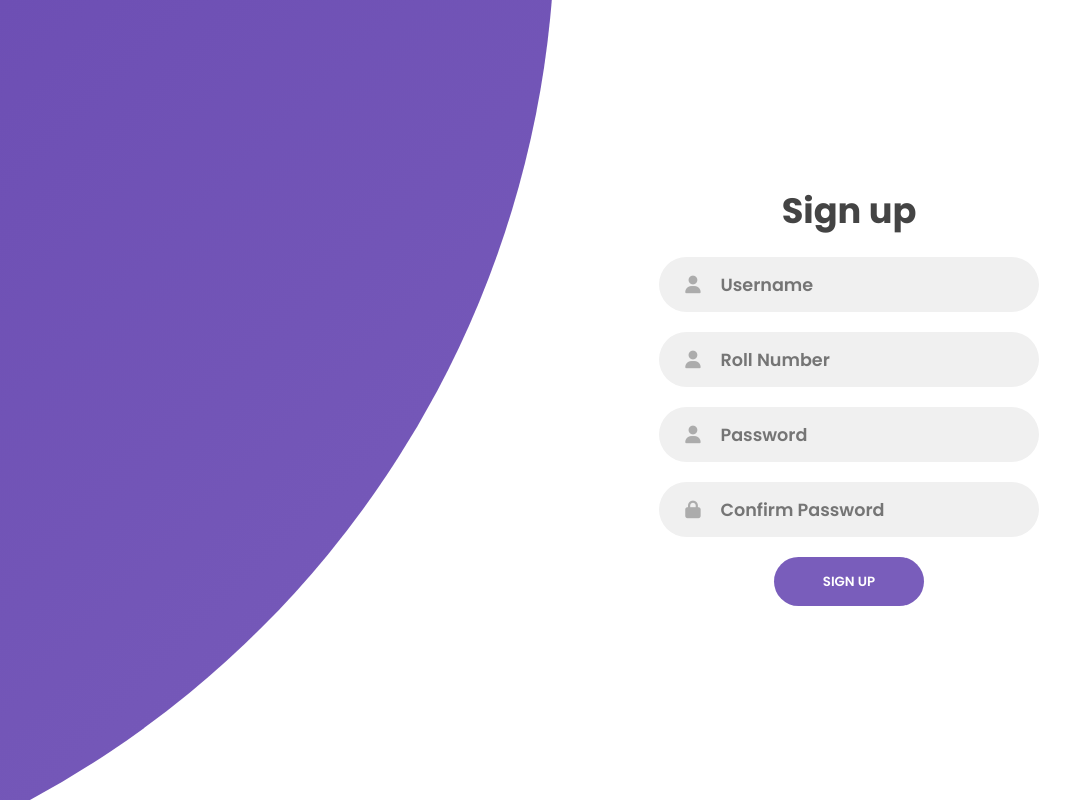
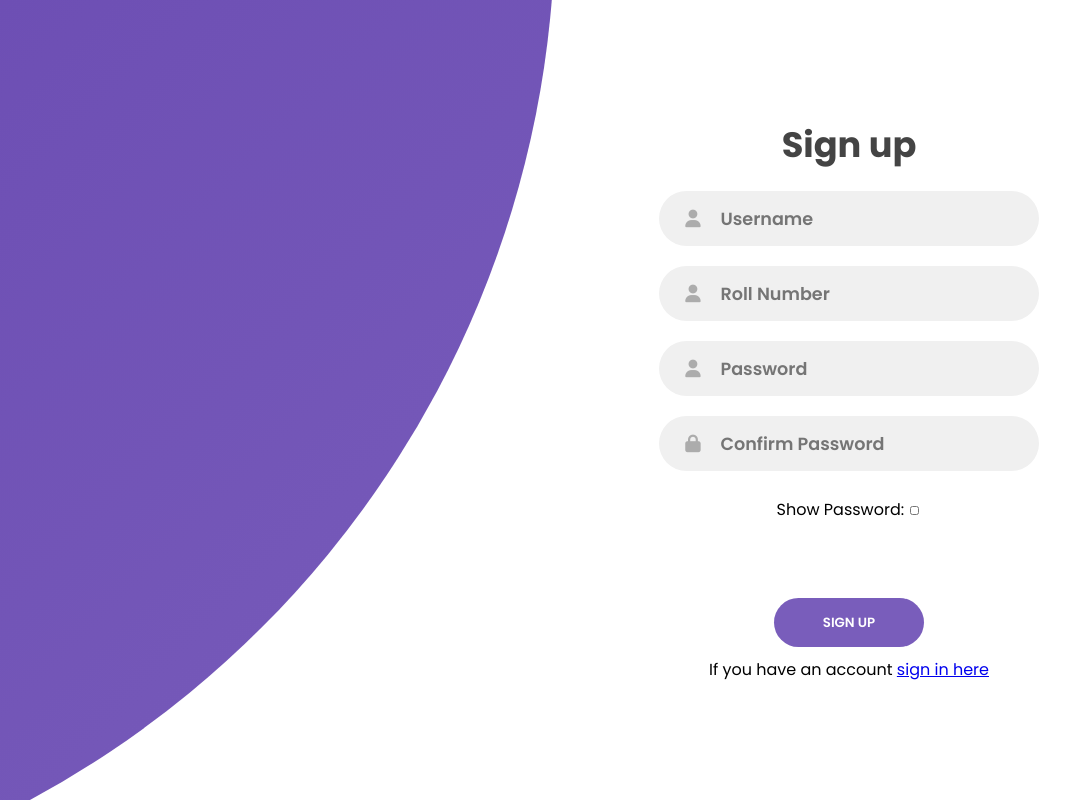
Before and after one commit to surya0180/SRIT-Website, a Django app: page /login/signup in a window 1280 px wide. Shown: the whole page, without its empty margins (111-1181 px from the left). Run offline with Django 3.2, Linux system fonts and the light colour scheme; some libraries are stand-ins or nearby versions.

Commit message:
add some html features

```diff
--- a/SRIT/settings.py
+++ b/SRIT/settings.py
@@ -82,7 +82,7 @@ DATABASES = {
         'ENGINE': 'django.db.backends.postgresql',
         'NAME': 'SRIT',
         'USER': 'postgres',
-        'PASSWORD': 'Surya_0180',
+        'PASSWORD': 'Bannu@123',
         'HOST': 'localhost',
     }
 }
--- /dev/null
+++ b/SRIT/static/js/authentication.js
@@ -0,0 +1,38 @@
+function checkPass()
+{
+    originalPassword = document.getElementById('psw').value
+    confirmPassword = document.getElementById('cpsw').value
+    if(originalPassword == confirmPassword)
+    {
+        document.getElementById('res').innerHTML = ""
+        return true
+    }
+    else
+    {
+        document.getElementById('res').innerHTML = "Passwords do not match! Try again"
+        return false
+    }
+}
+
+function showPass() {
+    var x = document.getElementById('psw');
+    var y = document.getElementById('cpsw');
+    if (x.type === "password") {
+      x.type = "text";
+      y.type = "text";
+    } else {
+      x.type = "password";
+      y.type = "password";
+    }
+}
+function show_pass() {
+  var x = document.getElementById('psw');
+
+  if (x.type === "password") {
+    x.type = "text";
+
+  } else {
+    x.type = "password";
+
+  }
+}
--- a/templates/index.html
+++ b/templates/index.html
@@ -36,7 +36,7 @@
             <ul>
                 <li><a href="dashboard.html">Dashboard</a></li>
                 <li><a href="{% url 'login' %}">Login</a></li>
-                <li><a href="{% url 'signup' %}">Signup</a></li>
+
             </ul><br/><br/>
             </nav>
             <marquee><h1>SRINIVASA RAMANUJAN INSTITUTE OF TECHNOLOGY</h1></marquee>
--- a/templates/signup.html
+++ b/templates/signup.html
@@ -17,7 +17,7 @@
     <div class="container">
         <div class="forms-container">
             <div class="signin-signup">
-                <form action="{% url 'signup' %}" class="sign-in-form" method="POST">
+                <form action="{% url 'signup' %}" class="sign-in-form" onsubmit="return checkPass()" method="POST">
                     {% csrf_token %}
                     <h2 class="title">Sign up</h2>
                     <div class="input-field">
@@ -33,18 +33,24 @@
 
                     <div class="input-field">
                         <i class="fas fa-user"></i>
-                        <input type="password" placeholder="Password" name="psw" />
+                        <input id="psw" type="password" placeholder="Password" name="psw" />
                     </div>
                     <div class="input-field">
                         <i class="fas fa-lock"></i>
-                        <input type="password" placeholder="Confirm Password" name="cpsw" />
+                        <input id="cpsw" type="password" placeholder="Confirm Password" name="cpsw" />
                     </div>
+                    <div class="shps" style="margin-top: 1em;">
+                        Show Password: <input type="checkbox" name="showpass" id="showpass" onclick="showPass()" style="height: 9px;">
+                    </div>
+                    <span id="res" style="margin-bottom: 1em; color:red;"></span> <br> <br>
                     <input type="submit" class="btn" value="sign up">
                     <!-- <p class="">Don't have an account <a href="#"></a></p> -->
+                    <p>If you have an account <a href="{% url 'login' %}">sign in here</a></p>
                 </form>
             </div>
         </div>
     </div>
+     <script src="{% static 'js/authentication.js' %}"></script>
 </body>
 
 </html>
```
Also changed, not shown: static/js/authentication.js (added, +38 -0 lines), templates/login.html (+6 -2 lines).
